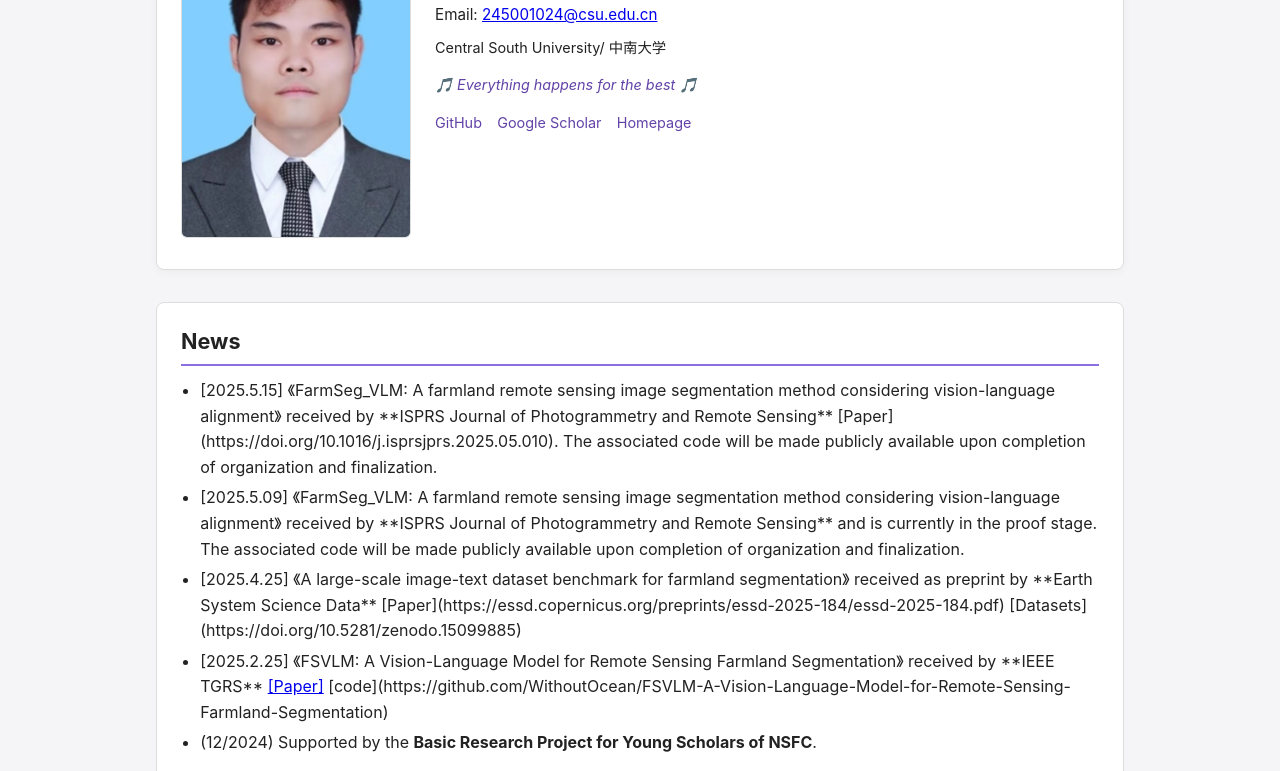
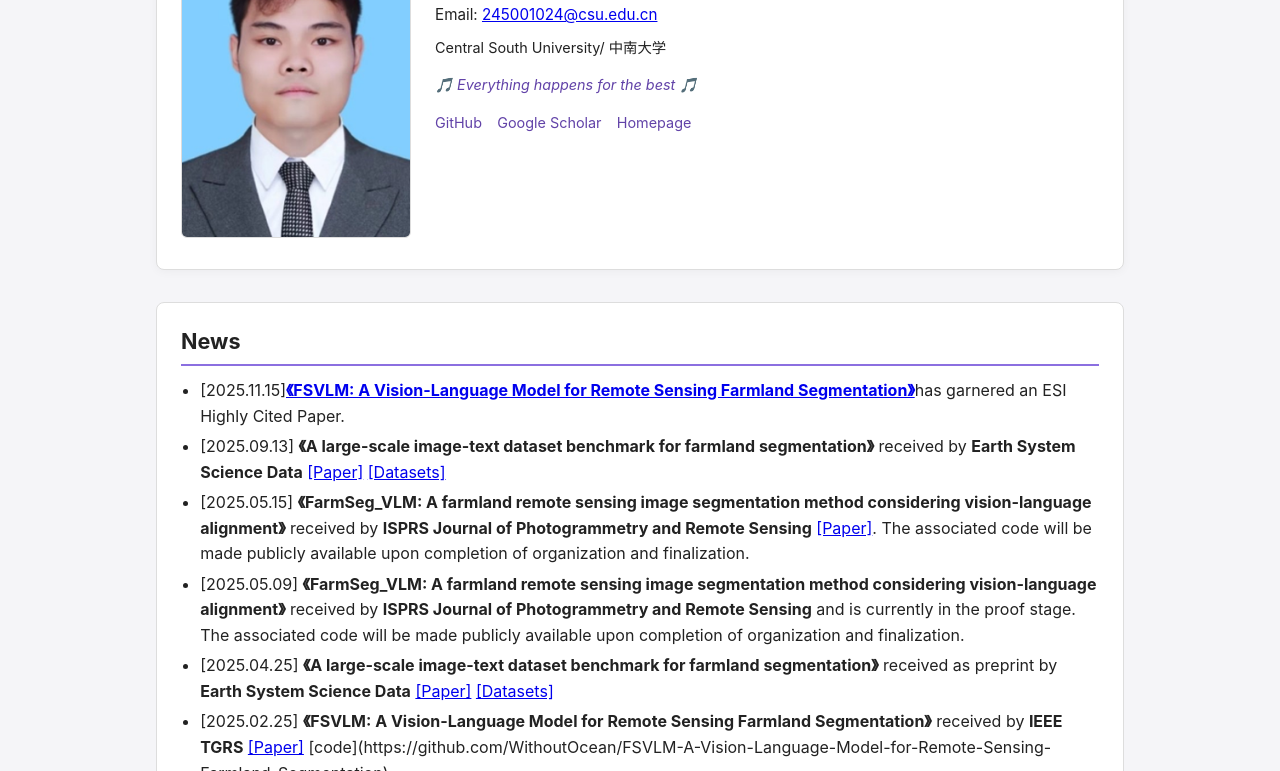
Before and after one commit to WithoutOcean/WithoutOcean.github.io, a plain HTML site: page index.html in a window 1280 px wide. Shown: the part 181-952 px from the top of the page. Drawn offline with Linux system fonts and the light colour scheme.

Commit message:
Update index.html

```diff
--- a/index.html
+++ b/index.html
@@ -296,11 +296,12 @@
     <section id="news">
       <h2>News</h2>
       <ul class="news-list">
-        <li>[2025.5.15] 《FarmSeg_VLM: A farmland remote sensing image segmentation method considering vision-language alignment》 received by **ISPRS Journal of Photogrammetry and Remote Sensing** [Paper](https://doi.org/10.1016/j.isprsjprs.2025.05.010). The associated code will be made publicly available upon completion of organization and finalization.</li>
-        <li>[2025.5.09] 《FarmSeg_VLM: A farmland remote sensing image segmentation method considering vision-language alignment》 received by **ISPRS Journal of Photogrammetry and Remote Sensing** and is currently in the proof stage. The associated code will be made publicly available upon completion of organization and finalization.</li>
-        <li>[2025.4.25] 《A large-scale image-text dataset benchmark for farmland segmentation》 received as preprint by **Earth System Science Data** [Paper](https://essd.copernicus.org/preprints/essd-2025-184/essd-2025-184.pdf) [Datasets](https://doi.org/10.5281/zenodo.15099885)</li>
-        <li>[2025.2.25] 《FSVLM: A Vision-Language Model for Remote Sensing Farmland Segmentation》 received by **IEEE TGRS** <a href="https://ieeexplore.ieee.org/stamp/stamp.jsp?tp=&arnumber=10851315">[Paper]</a> [code](https://github.com/WithoutOcean/FSVLM-A-Vision-Language-Model-for-Remote-Sensing-Farmland-Segmentation)</li>
-        <li>(12/2024) Supported by the <strong>Basic Research Project for Young Scholars of NSFC</strong>.</li>
+        <li>[2025.11.15]<strong><a href="https://ieeexplore.ieee.org/stamp/stamp.jsp?tp=&arnumber=10851315">《FSVLM: A Vision-Language Model for Remote Sensing Farmland Segmentation》</a></strong>has garnered an ESI Highly Cited Paper.
+        <li>[2025.09.13] <strong>《A large-scale image-text dataset benchmark for farmland segmentation》</strong> received by <strong>Earth System Science Data</strong> <a href="https://essd.copernicus.org/articles/17/4835/2025/">[Paper]</a> <a href="https://doi.org/10.5281/zenodo.15099885">[Datasets]</a></li>
+        <li>[2025.05.15] <strong>《FarmSeg_VLM: A farmland remote sensing image segmentation method considering vision-language alignment》</strong> received by  <strong>ISPRS Journal of Photogrammetry and Remote Sensing</strong> <a href="https://doi.org/10.1016/j.isprsjprs.2025.05.010">[Paper]</a>. The associated code will be made publicly available upon completion of organization and finalization.</li>
+        <li>[2025.05.09] <strong>《FarmSeg_VLM: A farmland remote sensing image segmentation method considering vision-language alignment》</strong> received by  <strong>ISPRS Journal of Photogrammetry and Remote Sensing</strong> and is currently in the proof stage. The associated code will be made publicly available upon completion of organization and finalization.</li>
+        <li>[2025.04.25] <strong>《A large-scale image-text dataset benchmark for farmland segmentation》</strong> received as preprint by  <strong>Earth System Science Data</strong> <a href="https://essd.copernicus.org/preprints/essd-2025-184/essd-2025-184.pdf">[Paper]</a> <a href="https://doi.org/10.5281/zenodo.15099885">[Datasets]</a></li>
+        <li>[2025.02.25] <strong>《FSVLM: A Vision-Language Model for Remote Sensing Farmland Segmentation》</strong> received by <strong> IEEE TGRS</strong> <a href="https://ieeexplore.ieee.org/stamp/stamp.jsp?tp=&arnumber=10851315">[Paper]</a> [code](https://github.com/WithoutOcean/FSVLM-A-Vision-Language-Model-for-Remote-Sensing-Farmland-Segmentation)</li>
       </ul>
     </section>
 
```
